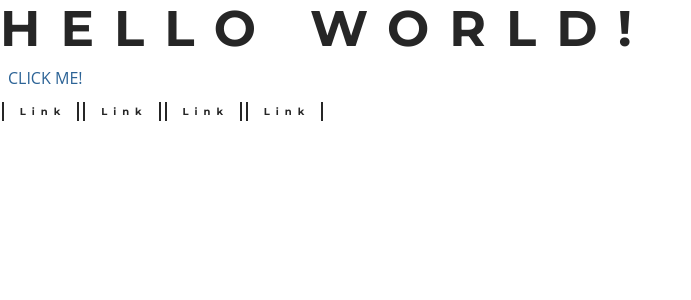
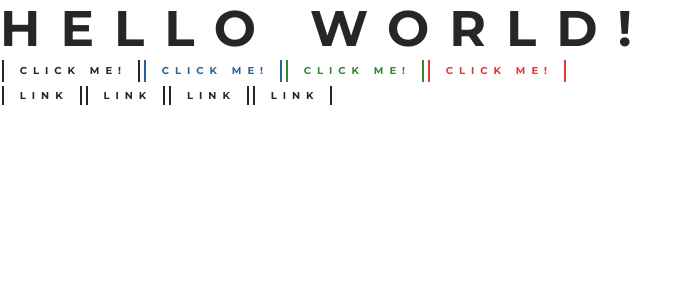
Before and after one commit to jwc-projects/Portfolio, a React (Vite) app: page / in a window 1280 px wide. Shown: the top 300 px of the page, without its empty margins (0-691 px from the left). Built offline with nearby package versions, Linux system fonts and the light colour scheme.

Commit message:
Move non-variant/non-color customizations to theme file. Add some more buttons for demonstration

```diff
--- a/src/App.tsx
+++ b/src/App.tsx
@@ -1,11 +1,22 @@
-import { Box, Button, Typography } from "@mui/material";
-import MuiLink from "./components/MuiLink";
+import { Box, Typography } from "@mui/material";
+import { MuiButton, MuiLink } from "./components";
 
 function App() {
   return (
     <>
       <Typography variant="h1">Hello World!</Typography>
-      <Button>Click Me!</Button>
+      <MuiButton color="default" size="small">
+        Click me!
+      </MuiButton>
+      <MuiButton color="primary" size="small">
+        Click me!
+      </MuiButton>
+      <MuiButton color="success" size="small">
+        Click me!
+      </MuiButton>
+      <MuiButton color="error" size="small">
+        Click me!
+      </MuiButton>
       <Box>
         <MuiLink href="/">Link</MuiLink>
         <MuiLink href="/">Link</MuiLink>
--- /dev/null
+++ b/src/components/MuiButton/index.tsx
@@ -0,0 +1,8 @@
+import { ButtonProps } from "@mui/material";
+import StyledButton from "./style";
+
+const MuiButton = (props: ButtonProps) => {
+  return <StyledButton {...props}>{props.children}</StyledButton>;
+};
+
+export default MuiButton;
--- /dev/null
+++ b/src/components/MuiButton/style.ts
@@ -0,0 +1,33 @@
+import { Button, styled } from "@mui/material";
+
+const StyledButton = styled(Button)(({ color, theme }) => ({
+  borderRadius: "initial",
+  "&:hover,&:focus": {
+    backgroundColor: color
+      ? // @ts-ignore
+        theme.palette[color].main
+      : theme.palette.default.main,
+    borderColor: color
+      ? // @ts-ignore
+        theme.palette[color].main
+      : theme.palette.inverted.main,
+    color: color
+      ? // @ts-ignore
+        theme.palette.text.secondary
+      : theme.palette.inverted.main,
+  },
+  "&::before": {
+    backgroundColor: color
+      ? // @ts-ignore
+        theme.palette[color].main
+      : theme.palette.default.main,
+  },
+  "&::after": {
+    backgroundColor: color
+      ? // @ts-ignore
+        theme.palette[color].main
+      : theme.palette.default.main,
+  },
+}));
+
+export default StyledButton;
--- a/src/components/MuiLink/style.ts
+++ b/src/components/MuiLink/style.ts
@@ -3,51 +3,18 @@ import { Link, styled } from "@mui/material";
 const StyledLink = styled(Link)(({ theme }) => ({
   backgroundColor: theme.palette.inverted.main,
   borderBottomColor: theme.palette.inverted.main,
-  borderBottomStyle: "solid",
-  borderBottomWidth: 2,
   borderTopColor: theme.palette.inverted.main,
-  borderTopStyle: "solid",
-  borderTopWidth: 2,
   color: theme.palette.default.main,
-  cursor: "pointer",
-  marginLeft: 10,
-  marginRight: 10,
-  paddingTop: 2,
-  paddingBottom: 2,
-  paddingLeft: 5,
-  paddingRight: 5,
-  position: "relative",
-  transition: "all 0.2s ease 0.2s",
   "&:hover,&:focus": {
     backgroundColor: theme.palette.default.main,
     borderColor: theme.palette.default.main,
     color: theme.palette.inverted.main,
-    "&::before": {
-      left: 0,
-    },
-    "&::after": {
-      right: 0,
-    },
   },
   "&::before": {
-    content: "' '",
     backgroundColor: theme.palette.default.main,
-    bottom: 0,
-    left: -8,
-    position: "absolute",
-    top: 0,
-    width: 2,
-    transition: "all 0.2s ease 0s",
   },
   "&::after": {
-    content: "' '",
     backgroundColor: theme.palette.default.main,
-    bottom: 0,
-    right: -8,
-    position: "absolute",
-    top: 0,
-    width: 2,
-    transition: "all 0.2s ease 0s",
   },
 }));
 
--- a/src/components/index.ts
+++ b/src/components/index.ts
@@ -0,0 +1,4 @@
+import MuiButton from "./MuiButton";
+import MuiLink from "./MuiLink";
+
+export { MuiButton, MuiLink };
--- a/src/theme.ts
+++ b/src/theme.ts
@@ -1,18 +1,22 @@
-import { createTheme, PaletteColor, PaletteColorOptions } from "@mui/material";
+import { createTheme } from "@mui/material";
 
 declare module "@mui/material/styles" {
   interface PaletteOptions {
-    default?: PaletteColorOptions;
-    inverted?: PaletteColorOptions;
+    default?: PaletteOptions["primary"];
+    inverted?: PaletteOptions["primary"];
+  }
+  interface Palette {
+    default: Palette["primary"];
+    inverted: Palette["primary"];
   }
 }
 
-declare module "@mui/material" {
-  interface Palette {
-    default: PaletteColor;
-    inverted: PaletteColor;
+declare module "@mui/material/Button" {
+  interface ButtonPropsColorOverrides {
+    default: true;
   }
 }
+
 const BREAKPOINTS = {
   xs: 0,
   sm: 600,
@@ -107,6 +111,62 @@ const theme = createTheme({
         color: "textPrimary",
       },
     },
+    MuiButton: {
+      styleOverrides: {
+        root: {
+          fontFamily: "Montserrat",
+          fontWeight: 700,
+          lineHeight: "auto",
+          textTransform: "uppercase",
+          display: "inline-block",
+          marginLeft: 10,
+          marginRight: 10,
+          paddingTop: 2,
+          paddingBottom: 2,
+          paddingLeft: 5,
+          paddingRight: 5,
+          "::first-letter": {
+            marginLeft: "0.30rem",
+          },
+          "&::before": {
+            content: "' '",
+            width: 2,
+            top: 0,
+            bottom: 0,
+            left: -8,
+            position: "absolute",
+            transition: "all 0.2s ease 0s",
+          },
+          "&::after": {
+            content: "' '",
+            bottom: 0,
+            right: -8,
+            position: "absolute",
+            top: 0,
+            width: 2,
+            transition: "all 0.2s ease 0s",
+          },
+          "&:hover::before,&:focus::before": {
+            left: 0,
+          },
+          "&:hover::after,&:focus::after": {
+            right: 0,
+          },
+        },
+        sizeSmall: {
+          fontSize: 10,
+          letterSpacing: 6,
+        },
+        sizeMedium: {
+          fontSize: 12,
+          letterSpacing: 6,
+        },
+        sizeLarge: {
+          fontSize: 14,
+          letterSpacing: 6,
+        },
+      },
+    },
     MuiLink: {
       styleOverrides: {
         root: {
@@ -115,14 +175,49 @@ const theme = createTheme({
           fontWeight: 700,
           letterSpacing: 6,
           lineHeight: "auto",
+          textTransform: "uppercase",
           display: "inline-block",
+          cursor: "pointer",
+          marginLeft: 10,
+          marginRight: 10,
+          paddingTop: 2,
+          paddingBottom: 2,
+          paddingLeft: 5,
+          paddingRight: 5,
+          position: "relative",
+          transition: "all 0.2s ease 0.2s",
           ":focus-visible": {
+            outlineColor: "#005FCC",
+            outlineOffset: 2,
+            outlineStyle: "solid",
             outlineWidth: 2,
-            outlineStyle: "solid",
-            outlineOffset: 2,
           },
           "::first-letter": {
             marginLeft: "0.30rem",
+          },
+          "&::before": {
+            content: "' '",
+            bottom: 0,
+            left: -8,
+            position: "absolute",
+            top: 0,
+            width: 2,
+            transition: "all 0.2s ease 0s",
+          },
+          "&::after": {
+            content: "' '",
+            bottom: 0,
+            right: -8,
+            position: "absolute",
+            top: 0,
+            width: 2,
+            transition: "all 0.2s ease 0s",
+          },
+          "&:hover::before,&:focus::before": {
+            left: 0,
+          },
+          "&:hover::after,&:focus::after": {
+            right: 0,
           },
         },
       },
```
